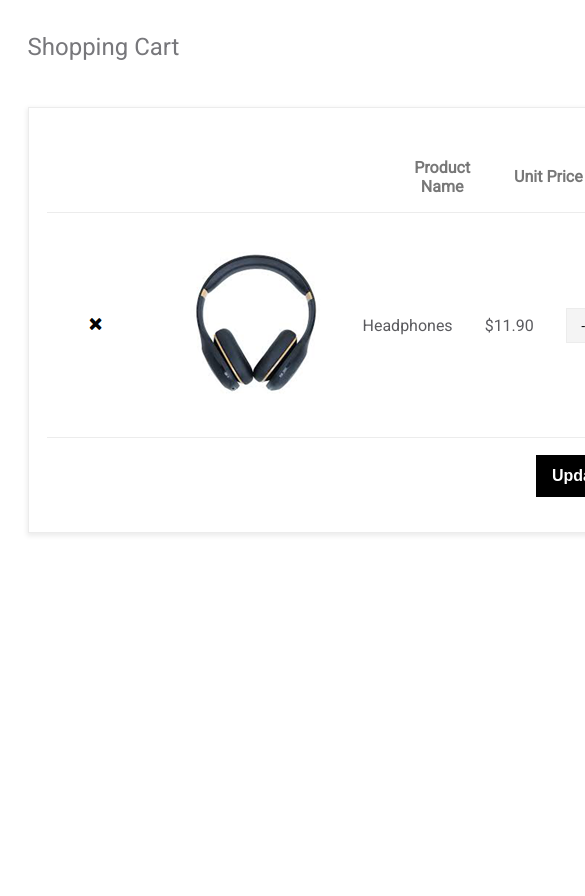
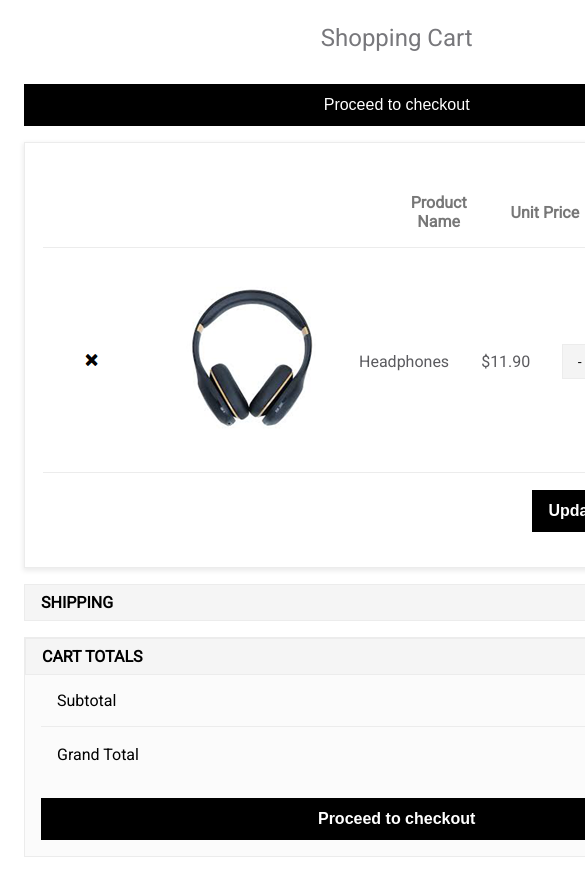
Before and after one commit to SuwajK/zadanie_rekrutacyjne, a React (Create React App) app: page / in a window 390 px wide. Shown: the top 896 px of the page, 585 px wide, since content can reach past the window. Before the commit the page ends 844 px from the top, so only its background shows below. Built offline with nearby package versions, Linux system fonts and the light colour scheme.

Commit message:
Use simple RWD

```diff
--- a/src/components/ShoppingCart/ShoppingCart.css
+++ b/src/components/ShoppingCart/ShoppingCart.css
@@ -7,7 +7,7 @@
 }
 
 .shopping-cart__main {
-  margin-right: 1rem;
+  margin: 0 1rem;
   justify-self: stretch;
 }
 
@@ -15,7 +15,7 @@
   display: inline-block;
   font-weight: normal;
   color: var(--main-header-text-color);
-  margin: 1rem 0;
+  margin: 1rem;
   font-size: 1.5em;
 }
 
@@ -84,3 +84,24 @@
   justify-self: stretch;
   margin: 0 0 0 1rem;
 }
+
+@media (max-width: 1000px) {
+  .shopping-cart {
+    display: grid;
+    width: 100%;
+    grid-template-columns: 1fr;
+    /*align-items: start;*/
+    justify-items: center;
+    margin: 0;
+  }
+
+  .shopping-cart__summary {
+    justify-self: stretch;
+    margin: 1rem;
+  }
+
+  .shopping-cart__header_button {
+    justify-self: stretch;
+    margin: 1rem;
+  }
+}
```
